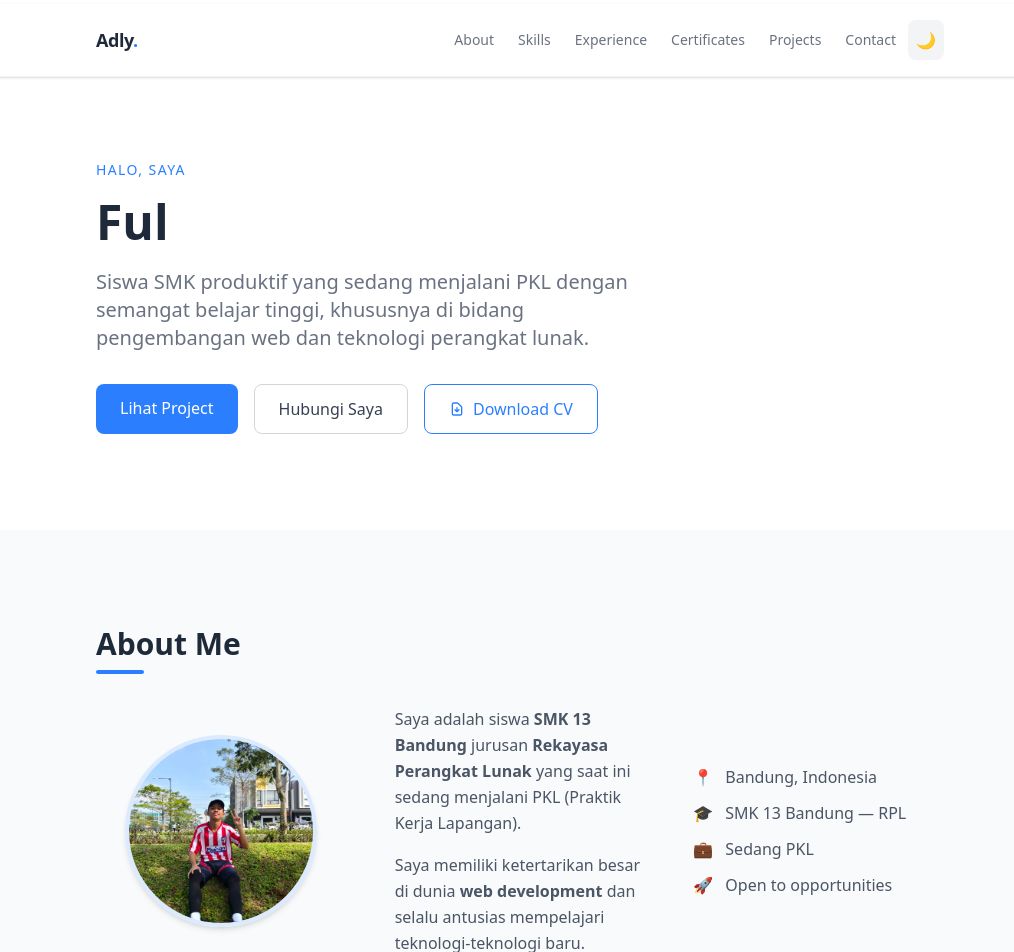
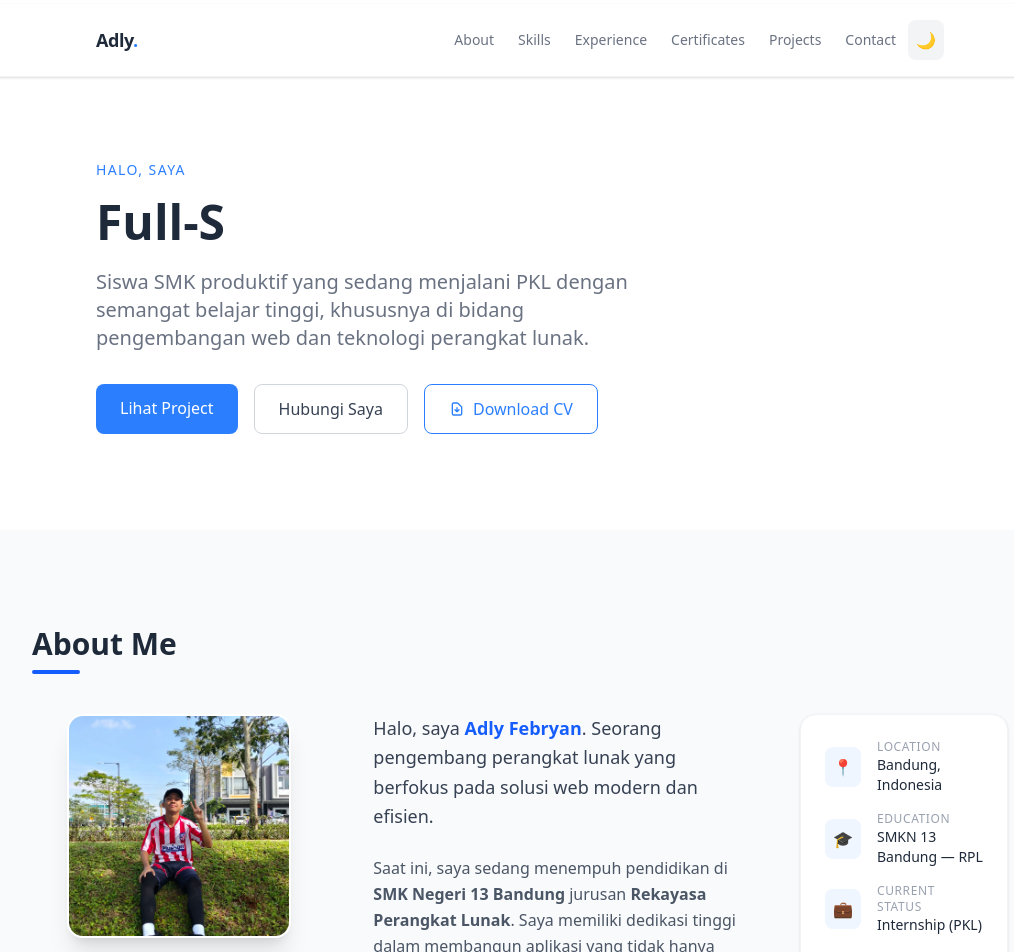
Before and after one commit to adly-248/portofolio-ku, a Next.js app: page / in a window 1280 px wide. Shown: the top 952 px of the page, without its empty margins (120-1134 px from the left). Built offline with nearby package versions, Linux system fonts and the light colour scheme.

Commit message:
update tampilan about

```diff
--- a/app/page.tsx
+++ b/app/page.tsx
@@ -394,41 +394,70 @@ export default function Home() {
           </motion.div>
         </section>
 
-        {/* About */}
+        {/* About Section */}
         <section id="about" className="bg-gray-50 dark:bg-slate-800 py-24 transition-colors duration-300">
-          <div className="max-w-4xl mx-auto px-6">
+          <div className="max-w-5xl mx-auto px-6">
             <motion.div initial="hidden" whileInView="visible" viewport={{ once: true }} variants={stagger}>
               <motion.h2 variants={fadeUp} className="text-3xl font-bold mb-2">About Me</motion.h2>
-              <motion.div variants={fadeUp} className="w-12 h-1 bg-blue-500 mb-8 rounded"></motion.div>
-              <motion.div variants={fadeUp} className="grid md:grid-cols-3 gap-12 items-center">
-                <div className="flex justify-center">
-                  <img src="/adly.jpeg" alt="Adly Febryan" className="w-48 h-48 rounded-full object-cover border-4 border-blue-100 dark:border-slate-600 shadow-md" />
+              <motion.div variants={fadeUp} className="w-12 h-1 bg-blue-600 mb-10 rounded"></motion.div>
+
+              <motion.div variants={fadeUp} className="grid md:grid-cols-12 gap-12 items-start">
+                {/* Profile Image */}
+                <div className="md:col-span-4 flex justify-center">
+                  <div className="relative">
+                    <img
+                      src="/adly.jpeg"
+                      alt="Adly Febryan"
+                      className="w-56 h-56 rounded-2xl object-cover border-2 border-white dark:border-slate-700 shadow-xl"
+                    />
+                    {/* Dekorasi Aksen */}
+                    <div className="absolute -bottom-4 -right-4 w-20 h-20 bg-blue-500/10 rounded-full blur-2xl -z-10"></div>
+                  </div>
                 </div>
-                <div>
-                  <p className="text-gray-600 dark:text-gray-300 leading-relaxed mb-4">
-                    Saya adalah siswa <strong>SMK 13 Bandung</strong> jurusan{" "}
-                    <strong>Rekayasa Perangkat Lunak</strong> yang saat ini sedang menjalani PKL (Praktik Kerja Lapangan).
+
+                {/* Professional Bio */}
+                <div className="md:col-span-5">
+                  <p className="text-gray-700 dark:text-gray-300 leading-relaxed mb-6 text-lg">
+                    Halo, saya <span className="text-blue-600 dark:text-blue-400 font-semibold">Adly Febryan</span>.
+                    Seorang pengembang perangkat lunak yang berfokus pada solusi web modern dan efisien.
                   </p>
-                  <p className="text-gray-600 dark:text-gray-300 leading-relaxed">
-                    Saya memiliki ketertarikan besar di dunia <strong>web development</strong> dan selalu antusias mempelajari teknologi-teknologi baru.
+                  <p className="text-gray-600 dark:text-gray-400 leading-relaxed mb-6">
+                    Saat ini, saya sedang menempuh pendidikan di <strong>SMK Negeri 13 Bandung</strong> jurusan
+                    <strong> Rekayasa Perangkat Lunak</strong>. Saya memiliki dedikasi tinggi dalam membangun
+                    aplikasi yang tidak hanya fungsional, tetapi juga memiliki pengalaman pengguna yang optimal.
+                  </p>
+                  <p className="text-gray-600 dark:text-gray-400 leading-relaxed italic">
+                    "Berkomitmen untuk terus mengeksplorasi teknologi terbaru dan menerapkannya dalam proyek nyata."
                   </p>
                 </div>
-                <div className="space-y-3">
-                  <div className="flex items-center gap-3">
-                    <span className="text-blue-500">📍</span>
-                    <span className="text-gray-600 dark:text-gray-300">Bandung, Indonesia</span>
+
+                {/* Quick Info / Details */}
+                <div className="md:col-span-3 space-y-4 bg-white dark:bg-slate-700/50 p-6 rounded-2xl shadow-sm border border-gray-100 dark:border-slate-700">
+                  <div className="flex items-center gap-4">
+                    <div className="p-2 bg-blue-50 dark:bg-slate-800 rounded-lg text-blue-600">📍</div>
+                    <div>
+                      <p className="text-xs text-gray-400 uppercase tracking-wider">Location</p>
+                      <p className="text-sm font-medium dark:text-gray-200">Bandung, Indonesia</p>
+                    </div>
                   </div>
-                  <div className="flex items-center gap-3">
-                    <span className="text-blue-500">🎓</span>
-                    <span className="text-gray-600 dark:text-gray-300">SMK 13 Bandung — RPL</span>
+                  <div className="flex items-center gap-4">
+                    <div className="p-2 bg-blue-50 dark:bg-slate-800 rounded-lg text-blue-600">🎓</div>
+                    <div>
+                      <p className="text-xs text-gray-400 uppercase tracking-wider">Education</p>
+                      <p className="text-sm font-medium dark:text-gray-200">SMKN 13 Bandung — RPL</p>
+                    </div>
                   </div>
-                  <div className="flex items-center gap-3">
-                    <span className="text-blue-500">💼</span>
-                    <span className="text-gray-600 dark:text-gray-300">Sedang PKL</span>
+                  <div className="flex items-center gap-4">
+                    <div className="p-2 bg-blue-50 dark:bg-slate-800 rounded-lg text-blue-600">💼</div>
+                    <div>
+                      <p className="text-xs text-gray-400 uppercase tracking-wider">Current Status</p>
+                      <p className="text-sm font-medium dark:text-gray-200">Internship (PKL)</p>
+                    </div>
                   </div>
-                  <div className="flex items-center gap-3">
-                    <span className="text-blue-500">🚀</span>
-                    <span className="text-gray-600 dark:text-gray-300">Open to opportunities</span>
+                  <div className="pt-2">
+                    <span className="inline-flex items-center px-3 py-1 rounded-full text-xs font-medium bg-green-100 text-green-800 dark:bg-green-900/30 dark:text-green-400">
+                      ● Open to Opportunities
+                    </span>
                   </div>
                 </div>
               </motion.div>
```
